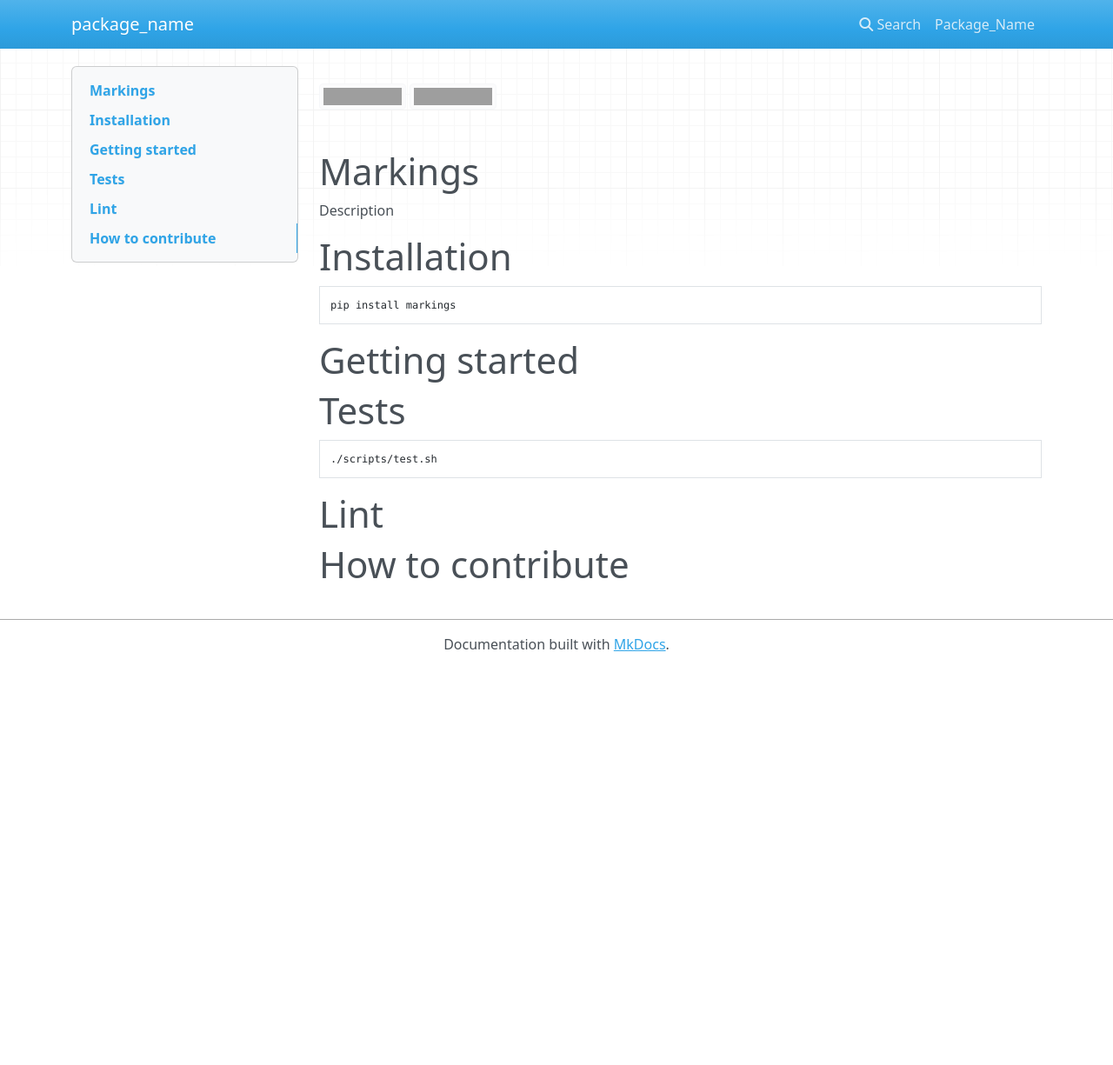
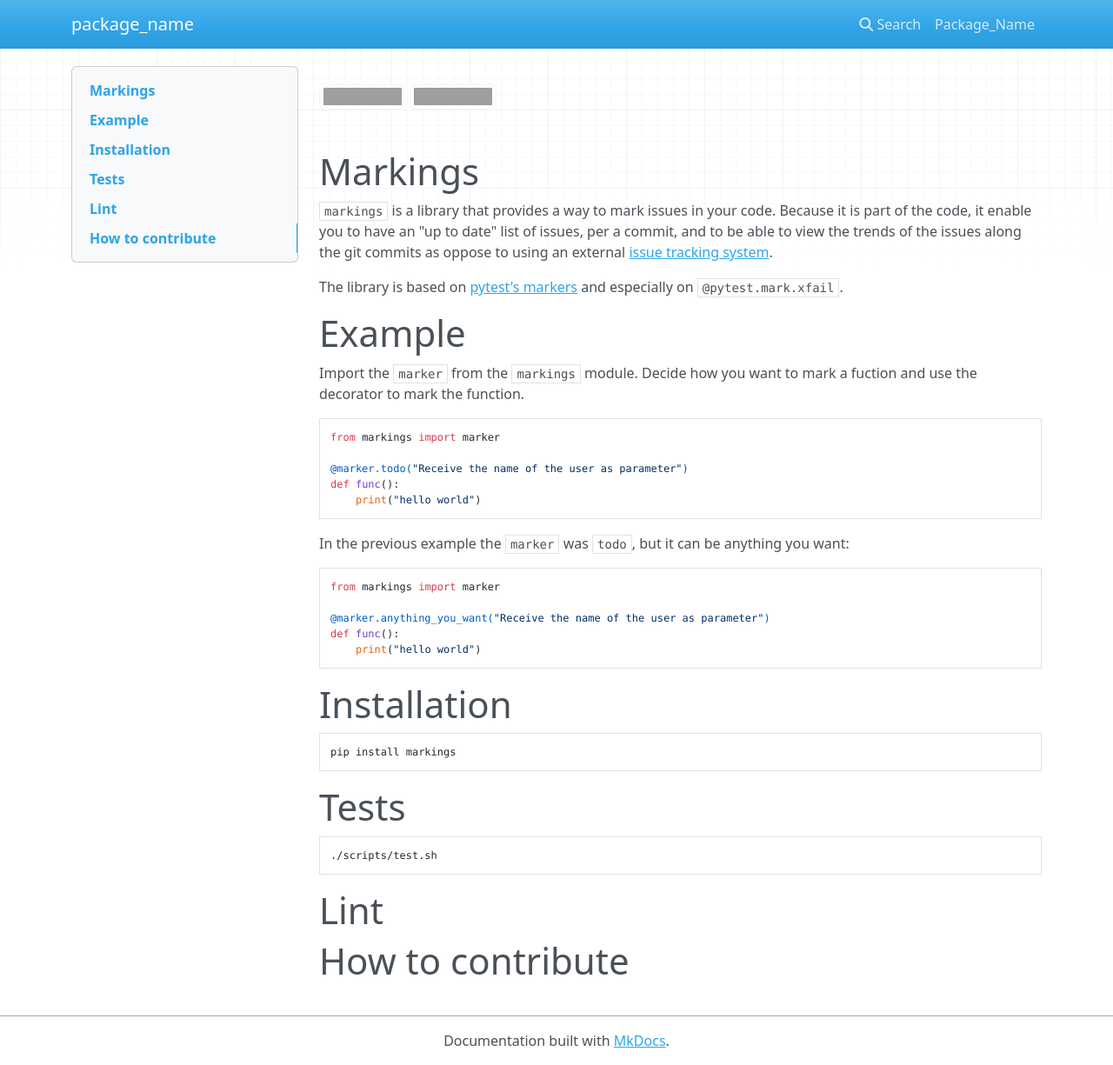
Before and after one commit to yeger00/markings, an MkDocs documentation site: the page built from docs/index.md, in a window 1280 px wide and 1225 px high. Shown: the whole window at 87% size. Built offline with MkDocs 1.6.1, drawn with Linux system fonts in a browser that asks for light colours; nearby versions of some CDN libraries; grey boxes are pictures that could not be loaded.

Commit message:
Adding module support
Update README

````diff
--- a/docs/index.md
+++ b/docs/index.md
@@ -2,14 +2,34 @@
 [![Build Status](https://app.travis-ci.com/yeger00/markings.svg?branch=master)](https://app.travis-ci.com/yeger00/markings)
 
 # Markings
-Description
+`markings` is a library that provides a way to mark issues in your code.
+Because it is part of the code, it enable you to have an "up to date" list of issues, per a commit, and to be able to view the trends of the issues along the git commits as oppose to using an external [issue tracking system](https://en.wikipedia.org/wiki/Issue_tracking_system).
+
+The library is based on [pytest's markers](https://docs.pytest.org/en/6.2.x/example/markers.html) and especially on `@pytest.mark.xfail`.
+
+# Example
+Import the `marker` from the `markings` module.
+Decide how you want to mark a fuction and use the decorator to mark the function.
+```
+from markings import marker
+
+@marker.todo("Receive the name of the user as parameter")
+def func():
+    print("hello world")
+```
+In the previous example the `marker` was `todo`, but it can be anything you want:
+```
+from markings import marker
+
+@marker.anything_you_want("Receive the name of the user as parameter")
+def func():
+    print("hello world")
+```
 
 # Installation
 ```
 pip install markings
 ```
-
-# Getting started
 
 # Tests
 ```
````
Also changed, not shown: 4 other files.
